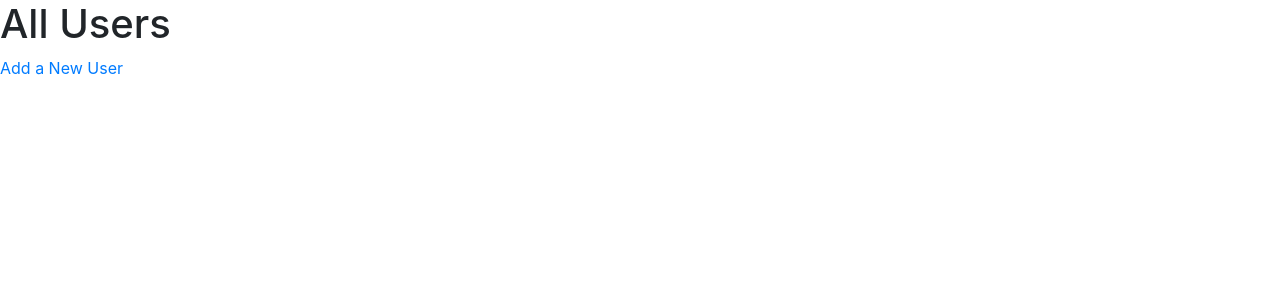
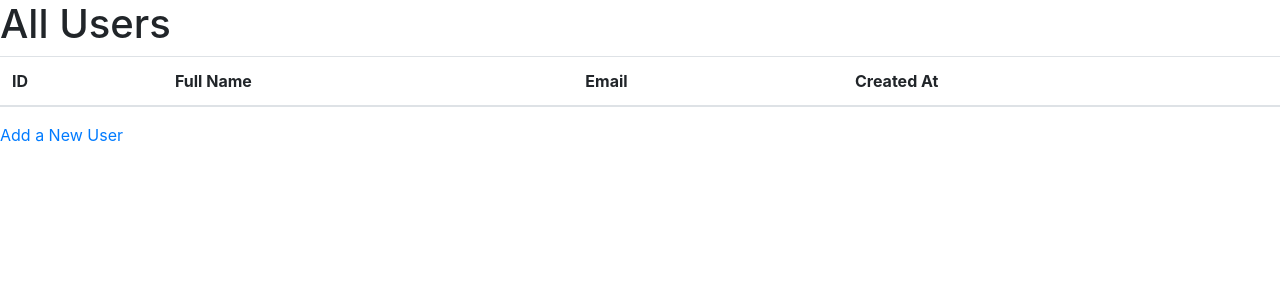
Before and after one commit to Dsakkos/Python, a Flask app: page /users in a window 1280 px wide. Shown: the top 300 px of the page. Run offline with Flask 2, Linux system fonts and the light colour scheme; data that the repository does not hold is empty.

Commit message:
Update users.html

```diff
--- a/users_cr/templates/users.html
+++ b/users_cr/templates/users.html
@@ -9,13 +9,27 @@
 	</head>
 	<body>
 		<h1>All Users</h1>
-		{% for one_user in users %}
-			<p>Full Name: {{one_user.first_name}} {{one_user.last_name}}</p>
-			<p>Last Name: {{one_user.last_name}}</p>
-			<p>Email: {{one_user.email}}</p>
-			<p>Created At: {{one_user.created_at}}</p>
-			<hr />
-		{% endfor %}
+		<table class="table">
+			<thead>
+				<tr>
+					<th scope="col">ID</th>
+					<th scope="col">Full Name</th>
+					<th scope="col">Email</th>
+					<th scope="col">Created At</th>
+				</tr>
+			</thead>
+			<tbody>
+				{% for one_user in users %}
+					<tr>
+						<td>{{one_user.id}}</td>
+						<td>{{one_user.first_name}} {{one_user.last_name}}</td>
+						<td>{{one_user.last_name}}</td>
+						<td>{{one_user.email}}</td>
+						<td>{{one_user.created_at}}</td>
+					</tr>
+				{% endfor %}
+			</tbody>
+		</table>
 		<a href="/users/new">Add a New User</a>
 	</body>
 </html>
```
